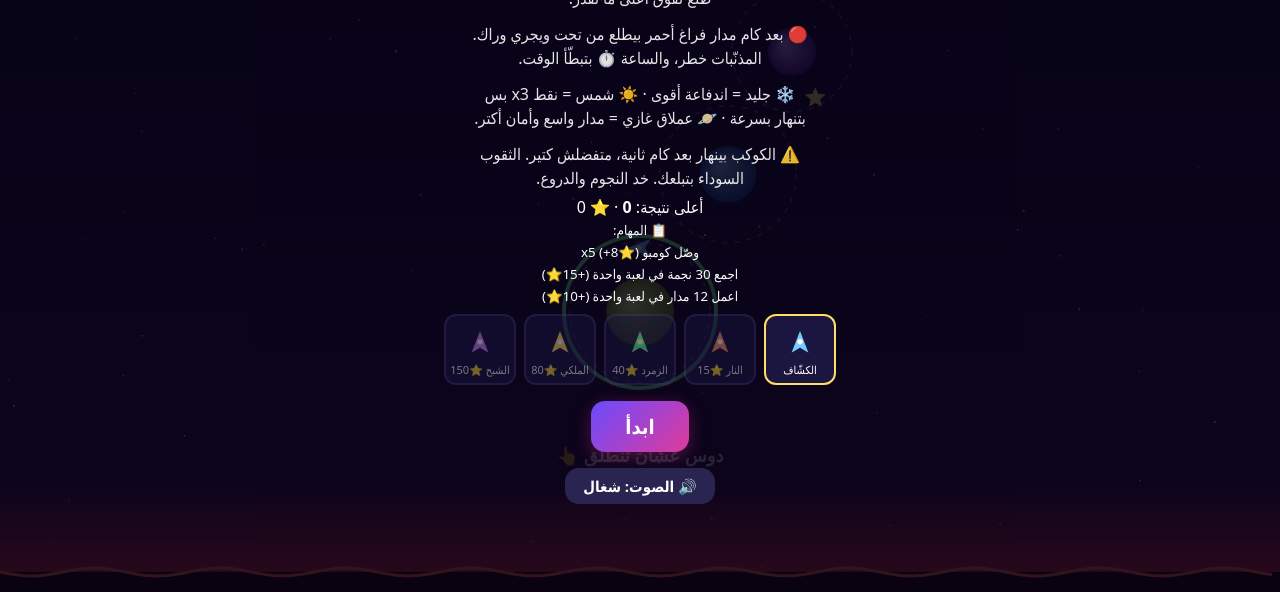
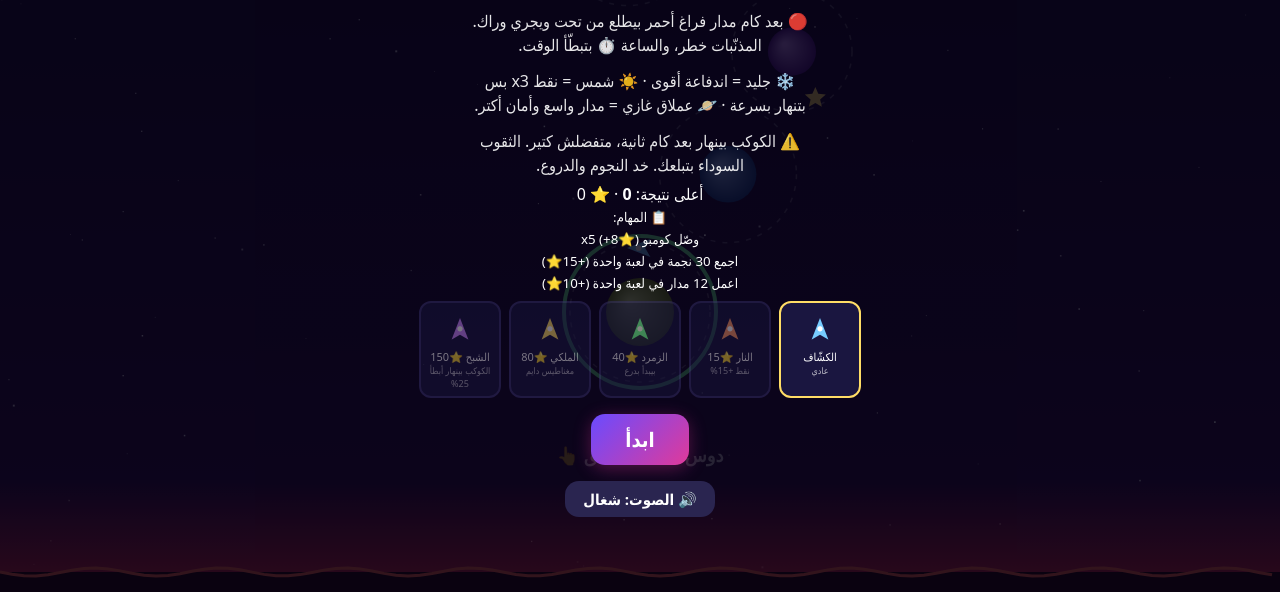
Before and after one commit to mohamedelsayed16399-bit/orbit-hopper-ar, a plain HTML site: page index.html in a window 1280 px wide. Shown: the part 208-800 px from the top of the page. Drawn offline with Linux system fonts and the light colour scheme.

Commit message:
Update index.html

```diff
--- a/index.html
+++ b/index.html
@@ -12,7 +12,7 @@ p{margin:6px 0;opacity:.9;line-height:1.5;max-width:340px}
 button{font:inherit;font-size:20px;font-weight:700;color:#fff;background:linear-gradient(135deg,#6a4bff,#e03a9a);border:0;border-radius:14px;padding:12px 34px;margin:8px;box-shadow:0 4px 18px #e03a9a55}
 button.s{font-size:15px;padding:8px 18px;background:#2a2550;box-shadow:none}
 .ships{display:flex;gap:8px;margin:8px 0;flex-wrap:wrap;justify-content:center}
-.ship{width:64px;padding:6px 2px;border-radius:12px;background:#1a1640;border:2px solid #3a3470;font-size:11px}
+.ship{width:74px;padding:6px 2px;border-radius:12px;background:#1a1640;border:2px solid #3a3470;font-size:11px}
 .ship.sel{border-color:#fd6}.ship.lock{opacity:.45}
 .ship canvas{width:40px;height:40px;margin:auto}
 </style></head><body>
@@ -32,7 +32,7 @@ const cv=document.getElementById('c'),g=cv.getContext('2d');
 let W,H,DPR;function rs(){DPR=Math.min(devicePixelRatio||1,2);W=innerWidth;H=innerHeight;cv.width=W*DPR;cv.height=H*DPR;g.setTransform(DPR,0,0,DPR,0,0)}rs();addEventListener('resize',rs);
 const SAVE='orbit_hopper_v1';let save={best:0,stars:0,ship:0,snd:1};try{Object.assign(save,JSON.parse(localStorage.getItem(SAVE)||'{}'))}catch(e){}
 function persist(){try{localStorage.setItem(SAVE,JSON.stringify(save))}catch(e){}}
-const ZN=['الفضاء القريب','سحابة النيون','حزام النيازك','قلب المجرة','حافة الكون'];const SHIPS=[{n:'الكشّاف',c:'#7cf',cost:0},{n:'النار',c:'#f96',cost:15},{n:'الزمرد',c:'#6f9',cost:40},{n:'الملكي',c:'#fd6',cost:80},{n:'الشبح',c:'#c8f',cost:150}];
+const ZN=['الفضاء القريب','سحابة النيون','حزام النيازك','قلب المجرة','حافة الكون'];const SHIPS=[{n:'الكشّاف',c:'#7cf',cost:0,d:'عادي'},{n:'النار',c:'#f96',cost:15,d:'نقط +15%'},{n:'الزمرد',c:'#6f9',cost:40,d:'بيبدأ بدرع'},{n:'الملكي',c:'#fd6',cost:80,d:'مغناطيس دايم'},{n:'الشبح',c:'#c8f',cost:150,d:'الكوكب بينهار أبطأ 25%'}];
 // audio
 let AC=null;function beep(f,d,t,v,sl){if(!save.snd)return;try{AC=AC||new(window.AudioContext||window.webkitAudioContext)();const o=AC.createOscillator(),gn=AC.createGain();o.type=t||'sine';o.frequency.value=f;if(sl)o.frequency.exponentialRampToValueAtTime(Math.max(30,f*sl),AC.currentTime+d);gn.gain.value=v||.06;gn.gain.exponentialRampToValueAtTime(.0001,AC.currentTime+d);o.connect(gn);gn.connect(AC.destination);o.start();o.stop(AC.currentTime+d)}catch(e){}}
 const R=(a,b)=>a+Math.random()*(b-a);
@@ -43,7 +43,7 @@ let S;// state
 let stars=[];for(let i=0;i<120;i++)stars.push({x:Math.random(),y:Math.random(),z:R(.1,.6),s:R(.6,2)});
 function newGame(){S={t:0,px:0,py:0,vx:0,vy:0,state:'orbit',cur:null,ang:0,dir:1,orR:0,planets:[],items:[],parts:[],camY:0,top:0,score:0,starsGot:0,combo:0,shield:0,magnet:0,dead:false,genY:0,hops:0,shake:0,msgs:[],trail:[],hopsNoCrumble:0,lastCur:null,wall:-260,slow:0,zone:0,maxCombo:0};
  const p=mkPlanet(0,0,'normal');p.r=34;p.ring=70;S.planets.push(p);S.cur=p;S.genY=0;S.orR=p.ring-6;S.ang=Math.PI/2;S.px=0;S.py=S.orR;p.life=1;
- for(let i=0;i<6;i++)gen();}
+ if(save.ship===2)S.shield=1;if(save.ship===3)S.magnet=1e9;for(let i=0;i<6;i++)gen();}
 let uid=1;
 function mkPlanet(x,y,type){let r=type==='hole'?R(20,28):R(22,40),ring=r+R(34,50),hue=R(0,360);if(type==='gas'){r=R(42,52);ring=r+R(70,85)}if(type==='ice'){hue=190}if(type==='sun'){r=R(28,34);hue=45}
  return{id:uid++,x,y,bx:x,r,ring,type,hue,life:1,ph:R(0,6),amp:type==='mover'?R(50,110):0,sp:R(.6,1.2),used:false}}
@@ -66,7 +66,7 @@ function capture(p){S.state='orbit';S.cur=p;const dx=S.px-pos(p),dy=S.py-p.y;con
  // direction from cross product
  const cr=dx*S.vy-dy*S.vx;S.dir=cr>=0?1:-1;S.px=pos(p)-pos(p);// we store position relative to planet
  S.px=Math.cos(S.ang)*S.orR;S.py=Math.sin(S.ang)*S.orR;p.life=1;
- if(!p.used){p.used=true;S.hops++;S.combo=Math.min(S.combo+1,10);S.maxCombo=Math.max(S.maxCombo,S.combo);const gain=10*S.combo*(p.type==='sun'?3:1);S.score+=gain;beep(300+S.combo*40,.2,'sine',.08);msg('+'+gain+(S.combo>1?'  كومبو x'+S.combo:''),'#fd6');burst(pos(p),p.y,'hsl('+p.hue+',90%,65%)',16,200)}
+ if(!p.used){p.used=true;S.hops++;S.combo=Math.min(S.combo+1,10);S.maxCombo=Math.max(S.maxCombo,S.combo);const gain=10*S.combo*(p.type==='sun'?3:1);S.score+=gain*(save.ship===1?1.15:1);beep(300+S.combo*40,.2,'sine',.08);msg('+'+gain+(S.combo>1?'  كومبو x'+S.combo:''),'#fd6');burst(pos(p),p.y,'hsl('+p.hue+',90%,65%)',16,200)}
  else{S.combo=0}}
 // world coords for player: orbit => relative, fly => absolute. unify with absolute
 function absPos(){return S.state==='orbit'?{x:pos(S.cur)+S.px,y:S.cur.y+S.py}:{x:S.px,y:S.py}}
@@ -81,7 +81,7 @@ if(S.invuln>0)S.invuln-=dt;
  for(const p of S.planets){if(p.type==='mover')p.x=pos(p)}
  if(!S.dead){
  if(S.state==='orbit'){const p=S.cur;const w=(260/S.orR)*S.dir*(p.type==='mover'?1:1);S.ang+=w*dt*.9;S.px=Math.cos(S.ang)*S.orR;S.py=Math.sin(S.ang)*S.orR;
-  p.life-=dt/(p.type==='gas'?7:p.type==='sun'?2.3:p.type==='mover'?3:(4.2-Math.min(S.hops*.04,1.6)));if(p.life<=0){die('crumble');p.dead=true}
+  p.life-=(save.ship===4?.75:1)*dt/(p.type==='gas'?7:p.type==='sun'?2.3:p.type==='mover'?3:(4.2-Math.min(S.hops*.04,1.6)));if(p.life<=0){die('crumble');p.dead=true}
   if(p.type==='hole'){die('hole')}
   const a=absPos();S.trail.push({x:a.x,y:a.y,l:.5});}
  else{ // fly with gravity
@@ -153,7 +153,7 @@ function draw(){g.setTransform(DPR,0,0,DPR,0,0);
 function loop(ts){if(!running)return;const dt=Math.min(.05,(ts-last)/1000||0.016);last=ts;step(dt);draw();requestAnimationFrame(loop)}
 function start(){document.getElementById('menu').classList.add('hide');document.getElementById('over').classList.add('hide');newGame();running=true;last=performance.now();requestAnimationFrame(loop)}
 function toMenu(){running=false;document.getElementById('over').classList.add('hide');document.getElementById('menu').classList.remove('hide');renderMenu()}
-function renderMenu(){pickMissions();document.getElementById('best').innerHTML='أعلى نتيجة: <b>'+save.best+'</b> · ⭐ '+save.stars+'<br><small>📋 المهام:<br>'+save.ms.map(i=>MT[i].t+' (+'+MT[i].r+'⭐)').join('<br>')+'</small>';const el=document.getElementById('ships');el.innerHTML='';SHIPS.forEach((s,i)=>{const d=document.createElement('div');const un=save.stars>=s.cost||save.own&&save.own[i];d.className='ship'+(save.ship===i?' sel':'')+(un?'':' lock');const c=document.createElement('canvas');c.width=c.height=80;drawShip(c.getContext('2d'),40,42,0,s.c,24);d.appendChild(c);d.appendChild(document.createTextNode(s.n+(un?'':' ⭐'+s.cost)));d.onclick=()=>{if(un){save.ship=i;persist();renderMenu()}};el.appendChild(d)});document.getElementById('snd').textContent=save.snd?'🔊 الصوت: شغال':'🔇 الصوت: مقفول'}
+function renderMenu(){pickMissions();document.getElementById('best').innerHTML='أعلى نتيجة: <b>'+save.best+'</b> · ⭐ '+save.stars+'<br><small>📋 المهام:<br>'+save.ms.map(i=>MT[i].t+' (+'+MT[i].r+'⭐)').join('<br>')+'</small>';const el=document.getElementById('ships');el.innerHTML='';SHIPS.forEach((s,i)=>{const d=document.createElement('div');const un=save.stars>=s.cost||save.own&&save.own[i];d.className='ship'+(save.ship===i?' sel':'')+(un?'':' lock');const c=document.createElement('canvas');c.width=c.height=80;drawShip(c.getContext('2d'),40,42,0,s.c,24);d.appendChild(c);d.appendChild(document.createTextNode(s.n+(un?'':' ⭐'+s.cost)));const dd=document.createElement('div');dd.style.cssText='font-size:9px;opacity:.7';dd.textContent=s.d;d.appendChild(dd);d.onclick=()=>{if(un){save.ship=i;persist();renderMenu()}};el.appendChild(d)});document.getElementById('snd').textContent=save.snd?'🔊 الصوت: شغال':'🔇 الصوت: مقفول'}
 document.getElementById('play').onclick=start;document.getElementById('again').onclick=start;document.getElementById('tomenu').onclick=toMenu;
 document.getElementById('snd').onclick=()=>{save.snd=save.snd?0:1;persist();renderMenu()};
 function tap(e){if(!running||!S||S.dead)return;launch()}
```
